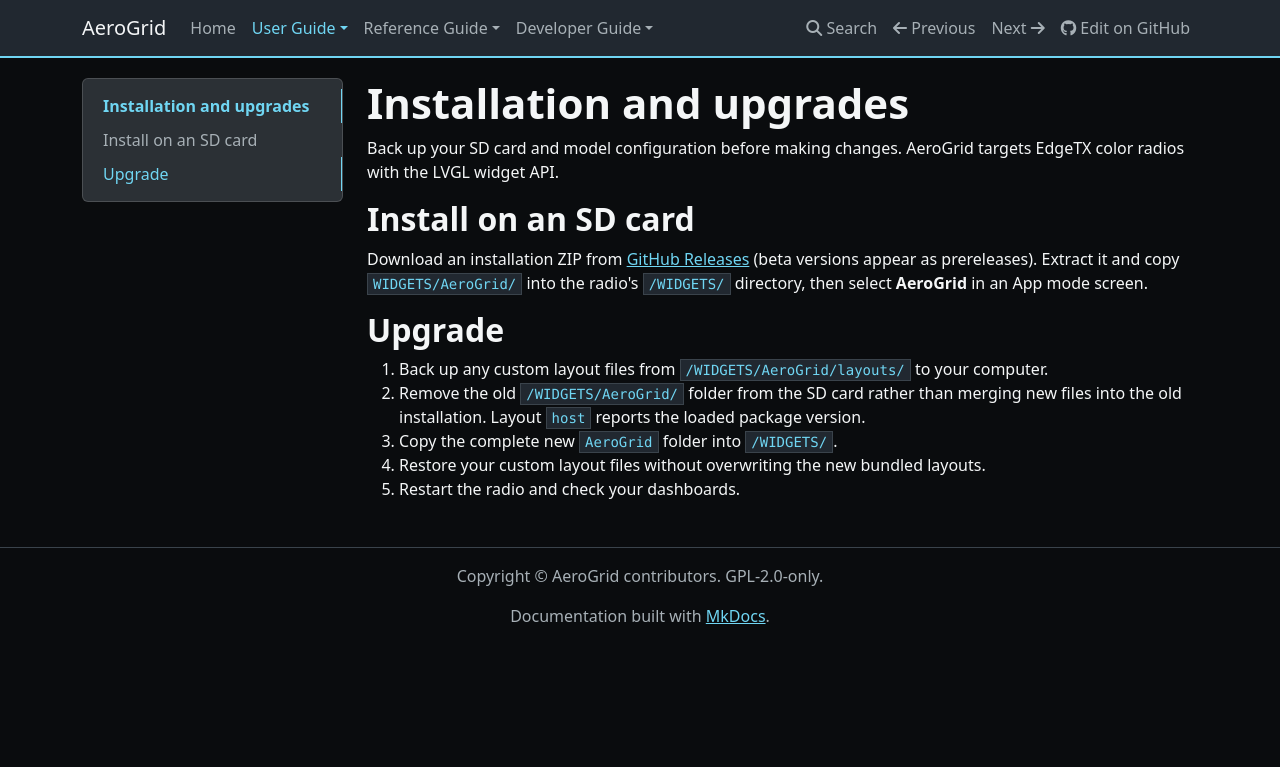
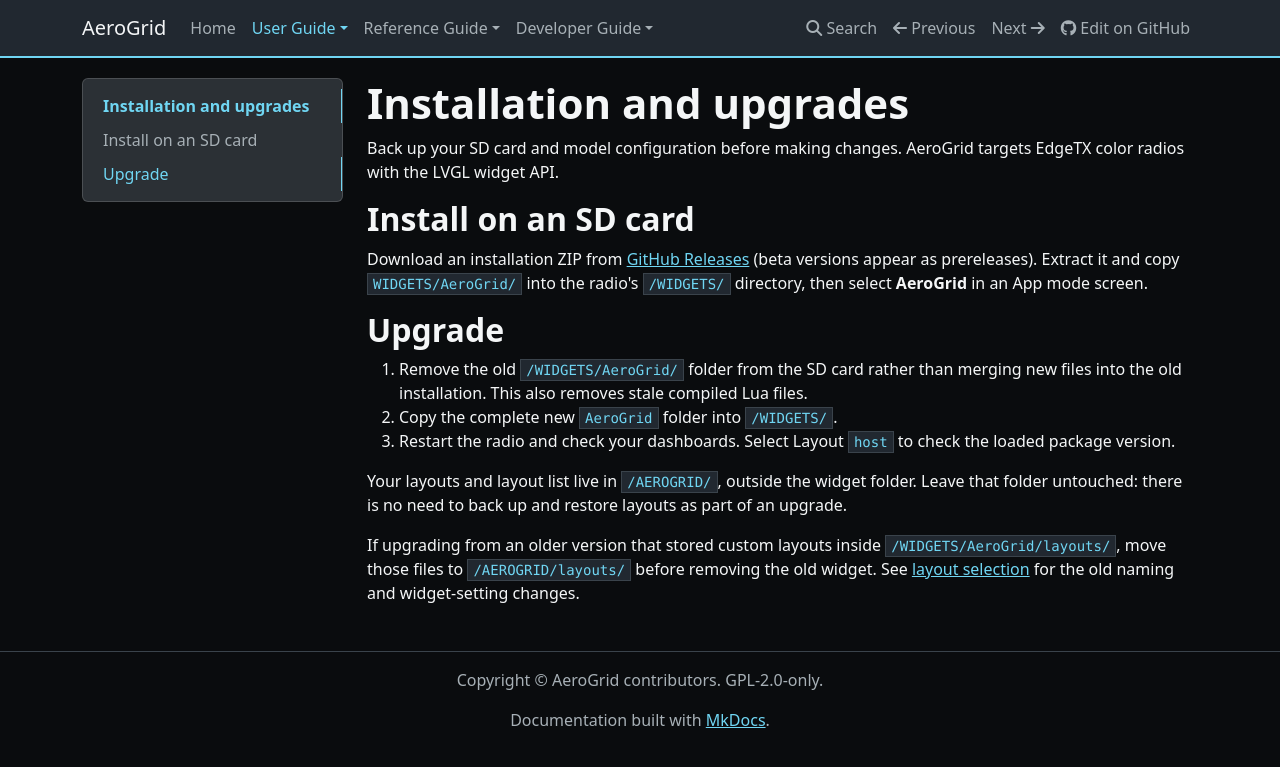
Before and after one commit to thomaskistler/aero-grid, an MkDocs documentation site: the page built from docs/user-guide/installation.md, in a window 1280 px wide. Shown: the top 767 px of the page. Built offline with MkDocs 1.6.1, drawn with Linux system fonts in a browser that asks for light colours; nearby versions of some CDN libraries.

Commit message:
Update upgrades for separately stored user layouts
Co-authored-by: Copilot App <223556219+Copilot@users.noreply.github.com>

```diff
--- a/docs/user-guide/installation.md
+++ b/docs/user-guide/installation.md
@@ -11,8 +11,18 @@ screen.
 
 ## Upgrade
 
-1. Back up any custom layout files from `/WIDGETS/AeroGrid/layouts/` to your computer.
-2. Remove the old `/WIDGETS/AeroGrid/` folder from the SD card rather than merging new files into the old installation. Layout `host` reports the loaded package version.
-3. Copy the complete new `AeroGrid` folder into `/WIDGETS/`.
-4. Restore your custom layout files without overwriting the new bundled layouts.
-5. Restart the radio and check your dashboards.
+1. Remove the old `/WIDGETS/AeroGrid/` folder from the SD card rather than
+   merging new files into the old installation. This also removes stale
+   compiled Lua files.
+2. Copy the complete new `AeroGrid` folder into `/WIDGETS/`.
+3. Restart the radio and check your dashboards. Select Layout `host` to
+   check the loaded package version.
+
+Your layouts and layout list live in `/AEROGRID/`, outside the widget folder.
+Leave that folder untouched: there is no need to back up and restore layouts
+as part of an upgrade.
+
+If upgrading from an older version that stored custom layouts inside
+`/WIDGETS/AeroGrid/layouts/`, move those files to `/AEROGRID/layouts/` before
+removing the old widget. See [layout selection](dashboards.md#select-a-layout)
+for the old naming and widget-setting changes.
```
